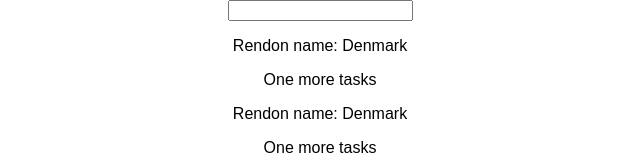
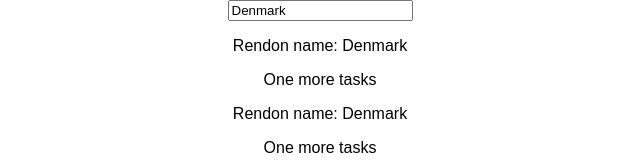
Before and after one commit to VKuzmich/my-app, a React (Create React App) app: page / in a window 1280 px wide. Shown: the top 160 px of the page, without its empty margins (320-960 px from the left). Built offline with nearby package versions, Linux system fonts and the light colour scheme.

Commit message:
add in input fiend default value

```diff
--- a/src/App.js
+++ b/src/App.js
@@ -18,7 +18,8 @@
     render() {
         return (
             <div className='App'>
-                <UserInput changed={this.usernameChangeHandler}/>
+                <UserInput changed={this.usernameChangeHandler}
+                           currentName={this.state.username}/>
                 <UserOutput userName={this.state.username} />
                 <UserOutput userName={this.state.username} />
                 <UserOutput userName='Serg'/>
--- a/src/UserInput/UserInput.js
+++ b/src/UserInput/UserInput.js
@@ -1,7 +1,9 @@
 import  React from 'react';
 
 const userInput = (props) => {
-    return <input type='text' onChange={props.changed} />
+    return <input type='text'
+                  onChange={props.changed}
+                  value={props.currentName}  />
 
 }
 
```
